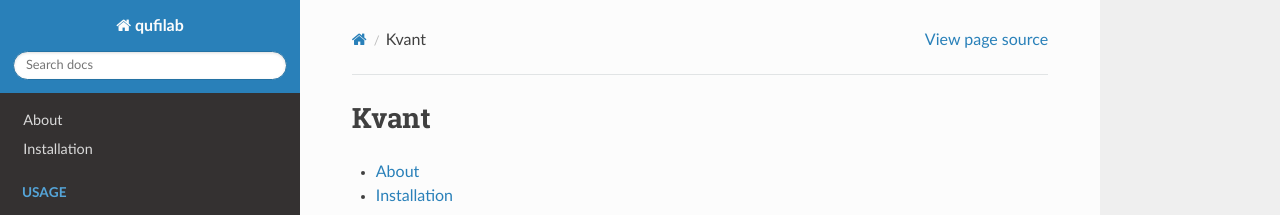
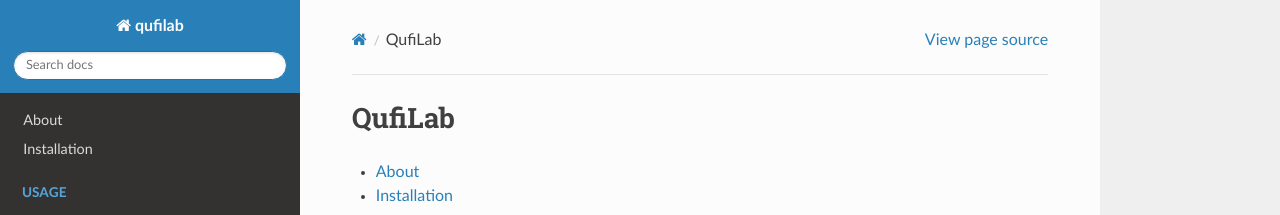
Before and after one commit to normelius/qufilab, a Sphinx documentation site: the page built from docs/source/index.rst, in a window 1280 px wide. Shown: the top 215 px of the page. Built offline with Sphinx 7.4.7 and the Read the Docs theme 2.0.0, drawn with Linux system fonts in a browser that asks for light colours.

Commit message:
Docs change with new name

```diff
--- a/docs/source/index.rst
+++ b/docs/source/index.rst
@@ -1,5 +1,5 @@
-Kvant
-=====
+QufiLab
+=======
 
 .. toctree::
    :maxdepth: 1
--- a/docs/source/indicators.rst
+++ b/docs/source/indicators.rst
@@ -4,7 +4,7 @@ This section describes the available indicators and demonstrates the usage.
 
 Trend
 =====
-.. automodule:: quant
+.. automodule:: qufilab
     :members: dema, ema, lwma, sma, smma, t3, tema, tma, wc
 
 Momentum
```
